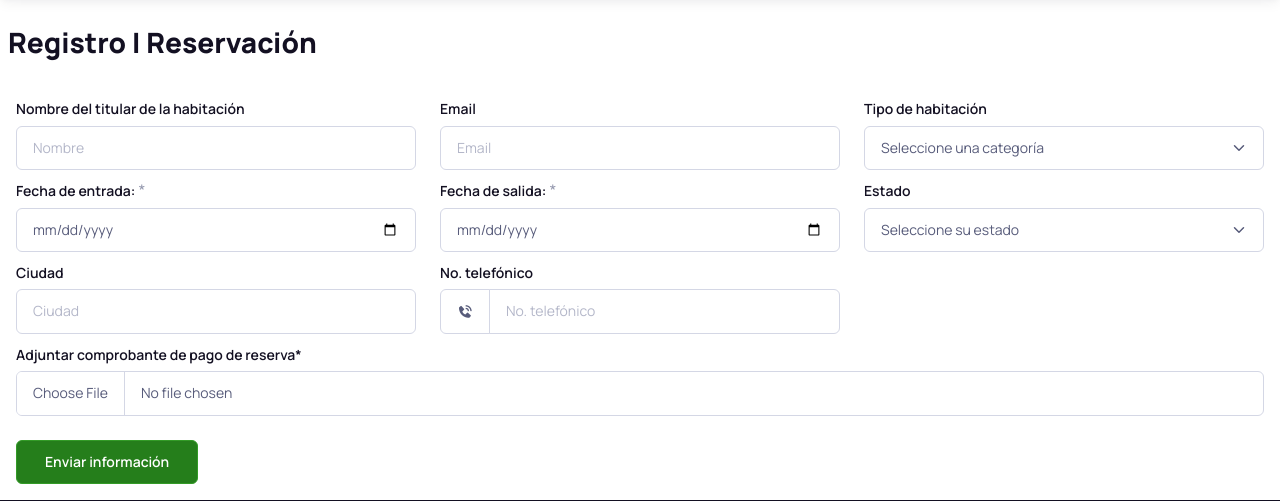
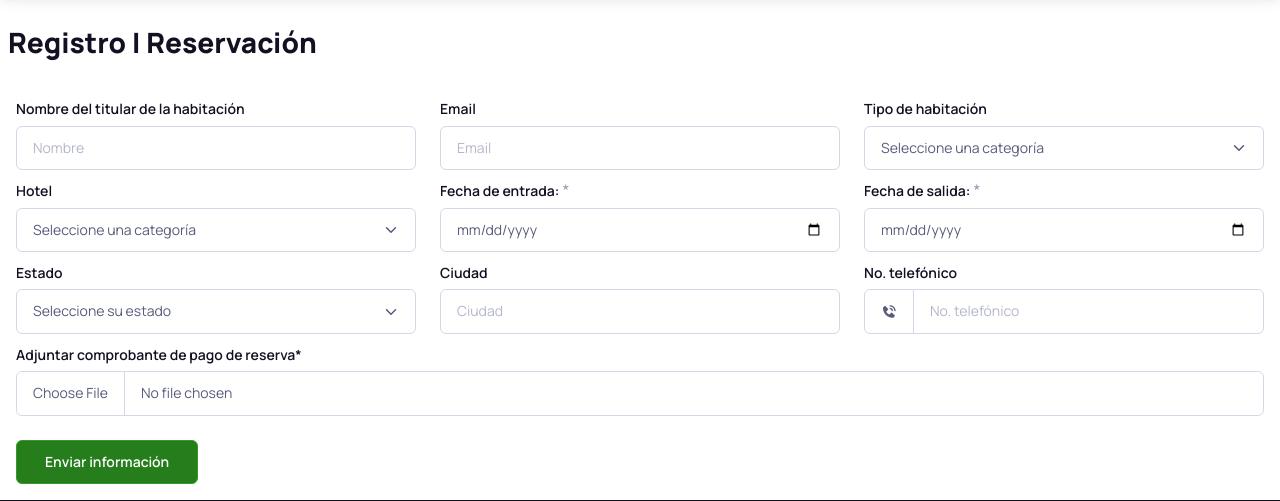
Before and after one commit to bryanmarrow/impmx, a PHP site: page /reservacion in a window 1280 px wide. Shown: the part 96-597 px from the top of the page. Run offline with PHP 8.4, Linux system fonts and the light colour scheme; data that the repository does not hold is empty.

Commit message:
Se agrego habitación triple y  el campo de nombre de hotel

```diff
--- a/assets/js/forms.js
+++ b/assets/js/forms.js
@@ -26,6 +26,22 @@ $("#comprobantepago").change(function () {
     $("label[for='file']").text(this.files[0].name);
 });
 
+
+$("#select_hotel").change(function () {
+    let hotel_sel = $("#select_hotel option:selected").val();
+
+    if (hotel_sel == 0) {
+        $('#nom_hotel').removeClass("d-none");
+        $('#nom_hotel_add').prop('required', true);
+    } else {
+        $('#nom_hotel').addClass("d-none");
+        $('#nom_hotel_add').prop('required', false);
+    }
+
+    console.log(hotel_sel)
+
+
+})
 
 // btnValidarCodigo.addEventListener('click', function(){
 //     let codFullPass = document.getElementById('codFullPass').value;
@@ -106,20 +122,20 @@ formCampeonato.addEventListener('submit', function (e) {
             processData: false,
             contentType: false,
             beforeSend: function () {
-                preloader.classList.add('active');
+                // preloader.classList.add('active');
             },
             success: function (datos) {
 
-                if (datos.respuesta == 'success') {
-                    preloader.classList.remove('active');
-                    document.querySelector('.alertaexitoso').textContent = 'Registro exitoso';
-                    $('.sucessregistro').modal('show')
-                    $('.sucessregistro').on('show.bs.modal', interval())
-                } else {
-                    alert('Intente más tarde, por favor');
-                }
+                // if (datos.respuesta == 'success') {
+                //     preloader.classList.remove('active');
+                //     document.querySelector('.alertaexitoso').textContent = 'Registro exitoso';
+                //     $('.sucessregistro').modal('show')
+                //     $('.sucessregistro').on('show.bs.modal', interval())
+                // } else {
+                //     alert('Intente más tarde, por favor');
+                // }
 
-                // console.log(datos)
+
 
 
             }
--- a/componentes/formregistro.php
+++ b/componentes/formregistro.php
@@ -354,12 +354,32 @@
     <div class="col-lg-4 mb-2">
         <div class="form-group">
             <label for="select-input" class="form-label">Tipo de habitación</label>
-            <select class="form-select" name="tipo_habitacion" required>
+            <select class="form-select" name="tipo_habitacion"  required>
                 <option value="">Seleccione una categoría</option>
                 <option value="Sencilla">Sencilla</option>
                 <option value="Doble">Doble</option>
+                <option value="Triple">Triple</option>
                 <option value="Cuádruple">Cuádruple</option>
             </select>
+        </div>
+    </div>
+    <div class="col-lg-4 mb-2">
+        <div class="form-group">
+            <label for="select-input" class="form-label">Hotel</label>
+            <select class="form-select" id="select_hotel" name="nom_hotel" required>
+                <option value="">Seleccione una categoría</option>
+                <option value="Hotel City Express">Hotel City Express</option>
+                <option value="Hotel Loa Inn">Hotel Loa Inn</option>
+                <option value="Hotel 5 de Mayo">Hotel 5 de Mayo</option>
+                <option value="Hotel 5 de Mayo">Hotel Nube</option>
+                <option value="0">Otro</option>
+            </select>
+        </div>
+    </div>
+    <div id="nom_hotel" class="col-lg-4 d-none">
+        <div class="form-group mb-2">
+            <label for="fl-text" class="form-label">Nombre de Hotel</label>
+            <input class="form-control" type="text" id="nom_hotel_add" name="nom_otrohotel" placeholder="Nombre de Hotel">
         </div>
     </div>
     <div class="col-lg-4 mb-2">
--- a/correos/contentreservacion.html
+++ b/correos/contentreservacion.html
@@ -495,6 +495,12 @@
                                                 <tr>
                                                     <td style="margin: 5px;">
                                                         <h5 style="margin: 5px;" class="align-left">
+                                                            Hotel:<br> $nom_hotel</h5>
+                                                    </td>
+                                                </tr>
+                                                <tr>
+                                                    <td style="margin: 5px;">
+                                                        <h5 style="margin: 5px;" class="align-left">
                                                             Fecha de entrada:<br> $fecha_entrada</h5>
                                                     </td>
                                                     <td style="margin: 5px;">
```
Also changed, not shown: ajax/forms.php (+18 -3 lines).
